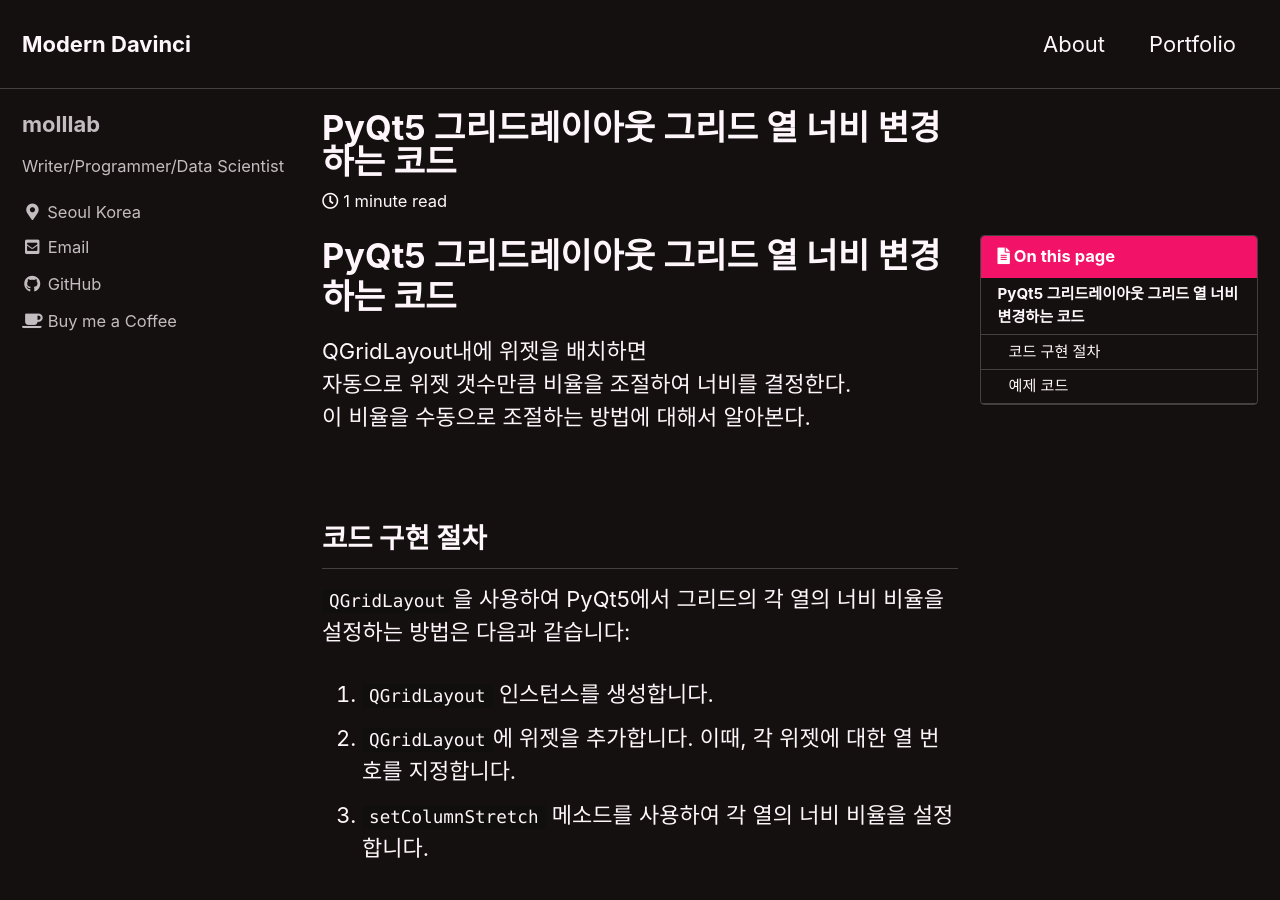
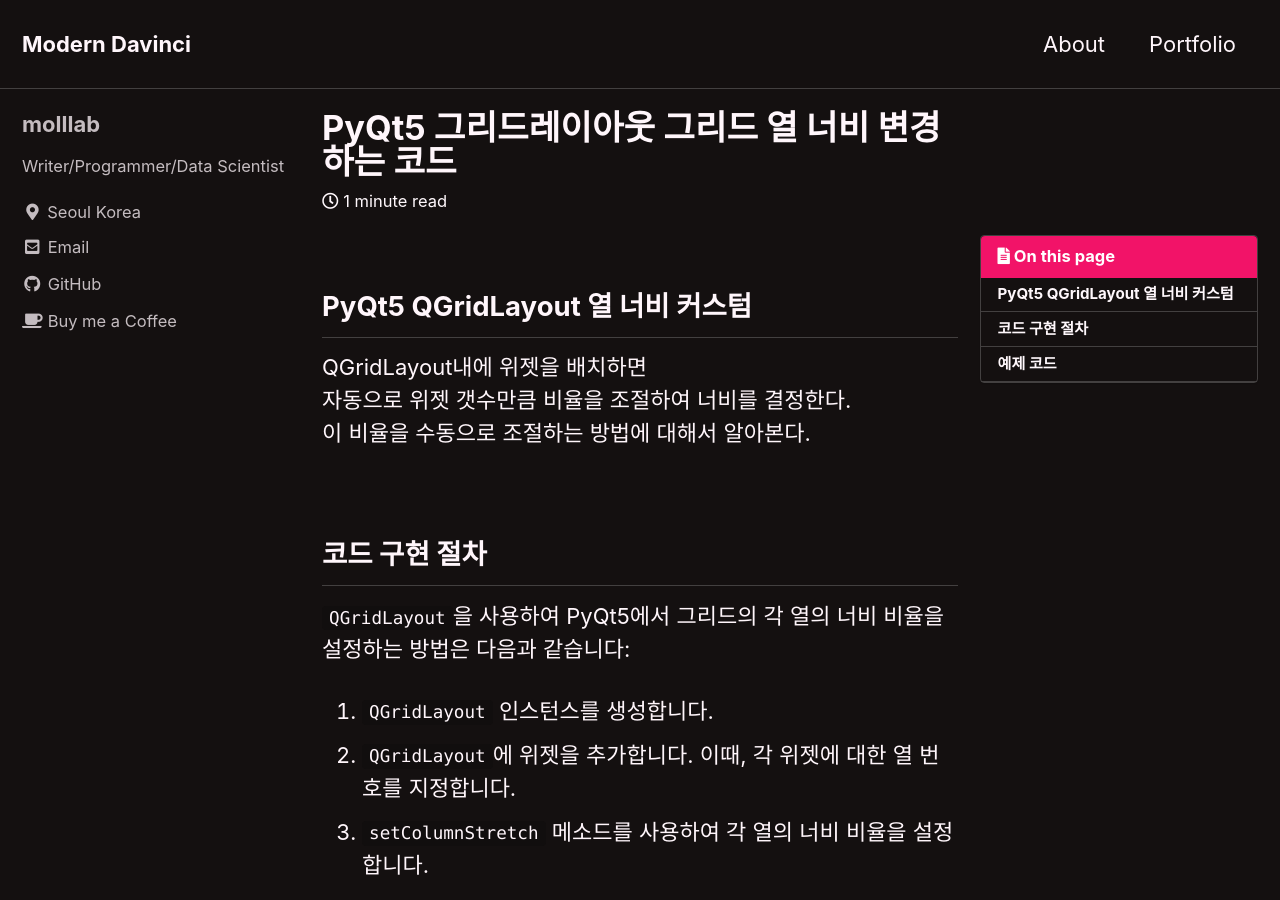
Before and after one commit to molllab/molllab.github.io, a Jekyll site: the page built from _posts/2023-05-23-Python_pyqt5_qgridlayout.md, in a window 1280 px wide and 900 px high. Built offline with Jekyll 4.4.1, drawn with Linux system fonts in a browser that asks for light colours; cached includes are drawn as plain includes; some of the changed text lies outside the part shown.

Commit message:
modified

```diff
--- a/_posts/2023-05-23-Python_pyqt5_qgridlayout.md
+++ b/_posts/2023-05-23-Python_pyqt5_qgridlayout.md
@@ -12,7 +12,7 @@ toc_sticky: true
 date: 2023-05-23
 last_modified_at: 2023-05-23
 ---
-# PyQt5 그리드레이아웃 그리드 열 너비 변경하는 코드
+## PyQt5 QGridLayout 열 너비 커스텀
 QGridLayout내에 위젯을 배치하면<br>
 자동으로 위젯 갯수만큼 비율을 조절하여 너비를 결정한다.<br>
 이 비율을 수동으로 조절하는 방법에 대해서 알아본다.<br>
```
Also changed, not shown: other parts of _posts/2023-05-23-Python_pyqt5_qgridlayout.md (+1 -1 lines).
